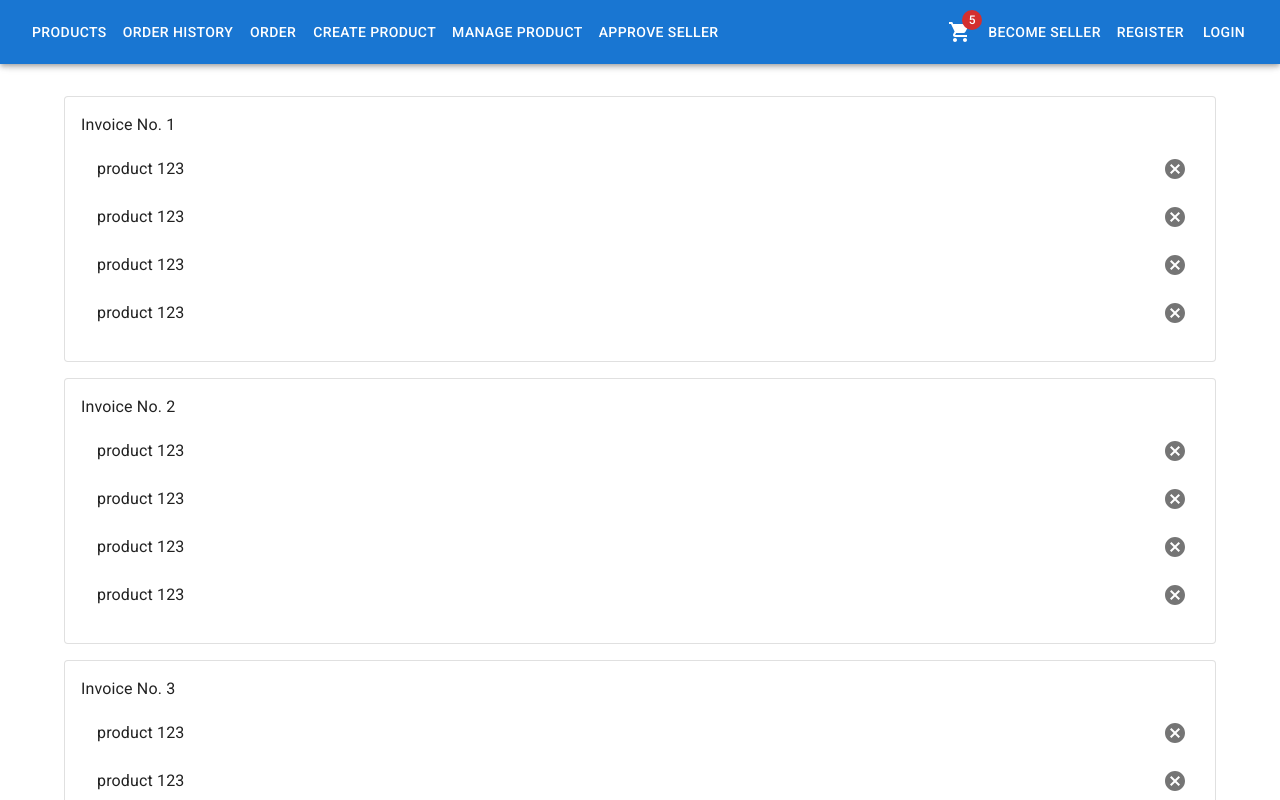
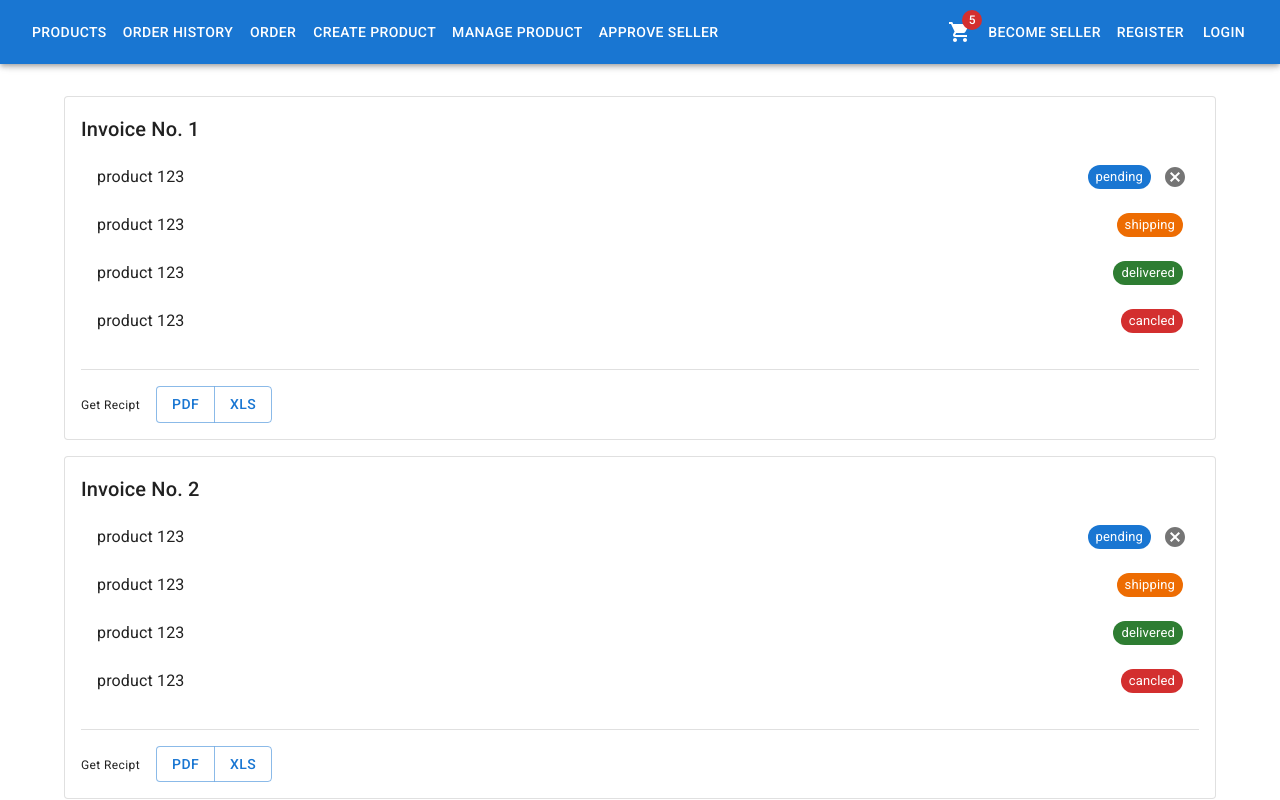
Before and after one commit to ToeToeAung/waa-project, a React (Create React App) app in the folder frontend/: page /orders in a window 1280 px wide. Shown: the top 800 px of the page. Built offline with nearby package versions, Linux system fonts and the light colour scheme.

Commit message:
finish components

```diff
--- a/frontend/package.json
+++ b/frontend/package.json
@@ -7,6 +7,7 @@
     "@emotion/styled": "^11.13.0",
     "@fontsource/roboto": "^5.1.0",
     "@mui/icons-material": "^6.1.7",
+    "@mui/lab": "^6.0.0-beta.15",
     "@mui/material": "^6.1.7",
     "@testing-library/jest-dom": "^5.17.0",
     "@testing-library/react": "^13.4.0",
--- a/frontend/src/components/OrderHistory.js
+++ b/frontend/src/components/OrderHistory.js
@@ -1,5 +1,8 @@
 import {
   Box,
+  Button,
+  ButtonGroup,
+  Divider,
   IconButton,
   List,
   ListItem,
@@ -17,7 +20,15 @@ import {
   ORDER_CANCLED,
 } from "../entity/OrderStatus"
 import { Cancel, Folder } from "@mui/icons-material"
-import {} from "@mui/lab"
+import {
+  Timeline,
+  TimelineConnector,
+  TimelineContent,
+  TimelineDot,
+  TimelineItem,
+  TimelineSeparator,
+} from "@mui/lab"
+import { OrderState } from "./OrderState"
 
 const getOrders = () => {
   return Promise.resolve(
@@ -116,28 +127,35 @@ export function OrderHistory() {
 function Order({ order }) {
   return (
     <Paper sx={{ p: 2 }} variant="outlined">
-      <Typography>Invoice No. {order.id}</Typography>
+      <Typography variant="h6">Invoice No. {order.id}</Typography>
       <List>
         {order.items.map((oi) => (
           <OrderItem key={oi.id} item={oi} />
         ))}
       </List>
+      <Divider sx={{ mt: 2, mb: 2 }} />
+      <Typography variant="caption">Get Recipt</Typography>
+      <ButtonGroup sx={{ ml: 2 }}>
+        <Button>PDF</Button>
+        <Button>XLS</Button>
+      </ButtonGroup>
     </Paper>
   )
 }
-
-const status = ["pending", "shipping", "delivered"]
 
 function OrderItem({ item }) {
   return (
     <ListItem
       secondaryAction={
-        <IconButton edge="end">
-          <Cancel />
-        </IconButton>
+        item.state === ORDER_PENDING ? (
+          <IconButton edge="end">
+            <Cancel />
+          </IconButton>
+        ) : null
       }
     >
       <ListItemText primary={item.product.name} />
+      <OrderState state={item.state} />
     </ListItem>
   )
 }
--- /dev/null
+++ b/frontend/src/components/OrderState.js
@@ -0,0 +1,21 @@
+import { Chip } from "@mui/material"
+import React from "react"
+import {
+  ORDER_CANCLED,
+  ORDER_DELIVERED,
+  ORDER_PENDING,
+  ORDER_SHIPPING,
+} from "../entity/OrderStatus"
+
+export function OrderState({ state }) {
+  switch (state) {
+    case ORDER_PENDING:
+      return <Chip color="primary" label="pending" size="small" />
+    case ORDER_SHIPPING:
+      return <Chip color="warning" label="shipping" size="small" />
+    case ORDER_DELIVERED:
+      return <Chip color="success" label="delivered" size="small" />
+    case ORDER_CANCLED:
+      return <Chip color="error" label="cancled" size="small" />
+  }
+}
--- a/frontend/src/components/PageLayout.js
+++ b/frontend/src/components/PageLayout.js
@@ -8,7 +8,7 @@ export function PageLayout() {
     <>
       <Navbar />
       <Toolbar />
-      <Container sx={{ marginTop: 4 }}>
+      <Container sx={{ marginTop: 4, marginBottom: 4 }}>
         <Outlet />
       </Container>
     </>
--- a/frontend/src/components/seller/SellerOrders.js
+++ b/frontend/src/components/seller/SellerOrders.js
@@ -18,6 +18,7 @@ import {
   ORDER_DELIVERED,
   ORDER_CANCLED,
 } from "../../entity/OrderStatus"
+import { OrderState } from "../OrderState"
 
 const orderItems = [
   {
@@ -130,19 +131,6 @@ function Order({ order: o }) {
   )
 }
 
-function OrderState({ state }) {
-  switch (state) {
-    case ORDER_PENDING:
-      return <Chip color="primary" label="pending" size="small" />
-    case ORDER_SHIPPING:
-      return <Chip color="warning" label="shipping" size="small" />
-    case ORDER_DELIVERED:
-      return <Chip color="success" label="delivered" size="small" />
-    case ORDER_CANCLED:
-      return <Chip color="error" label="cancled" size="small" />
-  }
-}
-
 function Action({ order: o }) {
   const [anchorEl, setAnchorEl] = useState(null)
   const actions = useMemo(() => {
```
Also changed, not shown: 1 other file (tests, documents, lock files or other folders).
